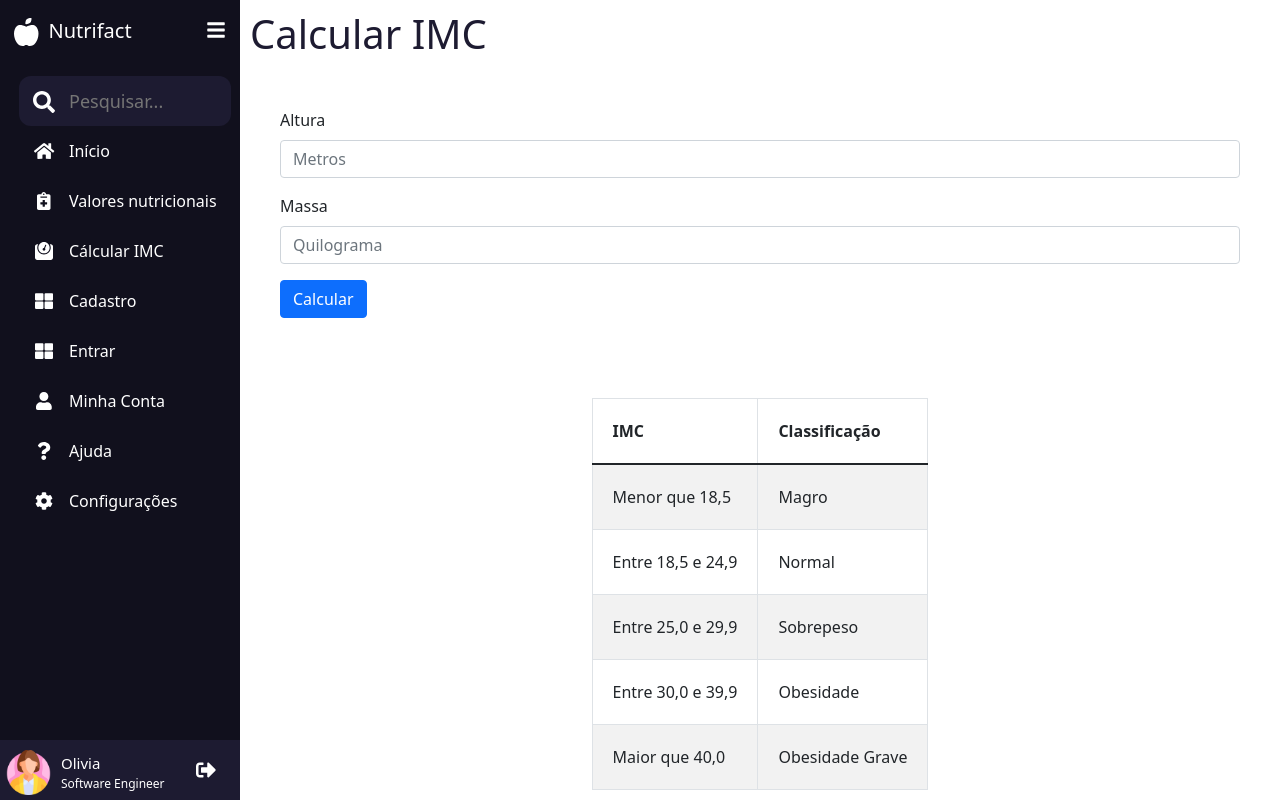
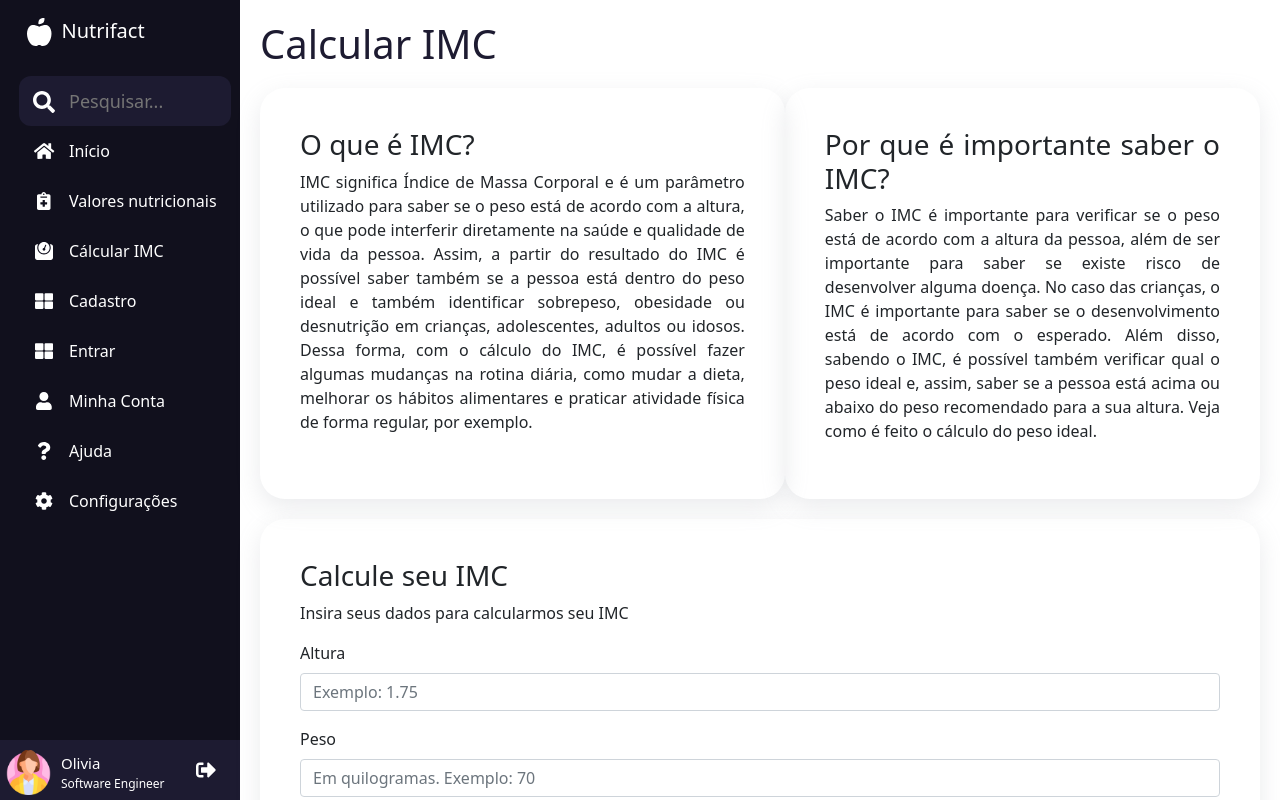
Before and after one commit to ga-felix/NutriFact, a Next.js app in the folder next-js-react-bootstrap/: page /calcularImc in a window 1280 px wide. Shown: the top 800 px of the page. Built offline with nearby package versions, Linux system fonts and the light colour scheme.

Commit message:
working version

```diff
--- a/next-js-react-bootstrap/components/sidebar/sidebar.js
+++ b/next-js-react-bootstrap/components/sidebar/sidebar.js
@@ -17,7 +17,7 @@ export default function Alimentos (props) {
               <i> <FontAwesomeIcon icon={faAppleAlt} /> </i>
               <div className={styles.logoName}> Nutrifact </div>
             </div>
-            <FontAwesomeIcon icon={faBars} id={styles.button} />
+            {/* <FontAwesomeIcon icon={faBars} id={styles.button} /> */}
           </div>
           <ul className={styles.navList}>
             <li>
--- a/next-js-react-bootstrap/components/sidebar/sidebar.module.css
+++ b/next-js-react-bootstrap/components/sidebar/sidebar.module.css
@@ -25,6 +25,7 @@
     height: 50px;
     width: 100%;
     align-items: center;
+    padding-left: 13px;
 }
 
 .logoContent .logo i {
--- a/next-js-react-bootstrap/pages/calcularImc.js
+++ b/next-js-react-bootstrap/pages/calcularImc.js
@@ -62,35 +62,54 @@ export default function CalcularImc () {
 
         <h1 id={styles.pageTitle}> Calcular IMC </h1>
 
+        <div className={styles.introducao}>
+          <div className={styles.info}>
+            <h3>O que é IMC?</h3>
+            <p>
+              IMC significa Índice de Massa Corporal e é um parâmetro utilizado para saber se o peso está de acordo com a altura, o que pode interferir diretamente na saúde e qualidade de vida da pessoa. Assim, a partir do resultado do IMC é possível saber também se a pessoa está dentro do peso ideal e também identificar sobrepeso, obesidade ou desnutrição em crianças, adolescentes, adultos ou idosos.
+              Dessa forma, com o cálculo do IMC, é possível fazer algumas mudanças na rotina diária, como mudar a dieta, melhorar os hábitos alimentares e praticar atividade física de forma regular, por exemplo.
+            </p>
+          </div>
+          <div className={styles.info}>
+            <h3>Por que é importante saber o IMC?</h3>
+            <p>
+              Saber o IMC é importante para verificar se o peso está de acordo com a altura da pessoa, além de ser importante para saber se existe risco de desenvolver alguma doença. No caso das crianças, o IMC é importante para saber se o desenvolvimento está de acordo com o esperado.
+
+              Além disso, sabendo o IMC, é possível também verificar qual o peso ideal e, assim, saber se a pessoa está acima ou abaixo do peso recomendado para a sua altura. Veja como é feito o cálculo do peso ideal.
+            </p>
+          </div>
+        </div>
+
+        <div className={styles.calcularImc}>
           <Form className={styles.formContainer}>
+            <h3>Calcule seu IMC</h3>
+            <p>Insira seus dados para calcularmos seu IMC</p>
             <Form.Group className='mb-3' controlId='formBasicEmail'>
               <Form.Label>Altura</Form.Label>
-            <Form.Control type='text' value={altura} onChange={(e) => setAltura(e.target.value)} placeholder='Metros' />
+              <Form.Control type='text' value={altura} onChange={(e) => setAltura(e.target.value)} placeholder='Exemplo: 1.75' />
             </Form.Group>
 
             <Form.Group className='mb-3' controlId='formBasicPassword'>
-            <Form.Label>Massa</Form.Label>
-            <Form.Control type='text' value={massa} onChange={(e) => setMassa(e.target.value)} placeholder='Quilograma' />
+              <Form.Label>Peso</Form.Label>
+              <Form.Control type='text' value={massa} onChange={(e) => setMassa(e.target.value)} placeholder='Em quilogramas. Exemplo: 70' />
             </Form.Group>
 
             <Button variant='primary' type='button' onClick={handlerCalculate}>
               Calcular
             </Button>
           </Form>
+        </div>
 
         {resultado && (
-          <Row>
-            <Col lg={1} md={1} sm={0} xs={0} />
-            <Col lg={10} md={10} sm={12} xs={12}>
+          <div className={styles.resultado}>
             <Alert variant={variante}>
               <Alert.Heading>Resultado</Alert.Heading>
               <hr />
               <p> Seu IMC é de <b>{resultado} kg/m².</b></p>
               {message}
             </Alert>
-            </Col>
-            <Col lg={1} md={1} sm={0} xs={0} />
-          </Row>
+          </div>
+
         )}
 
         <div className={styles.tabelaContainer}>
--- a/next-js-react-bootstrap/pages/calcularImc.module.css
+++ b/next-js-react-bootstrap/pages/calcularImc.module.css
@@ -1,6 +1,29 @@
 #pageTitle {
-    margin: 10px;
+    margin: 20px 20px 20px 20px;
     color: #1d1b31;
+}
+
+.introducao {
+    margin: 0px 20px 20px 20px;
+    display: flex;
+    justify-content: space-between;
+}
+
+.introducao .info {
+    border-radius: 25px;
+    padding: 40px;
+    box-shadow: rgba(149, 157, 165, 0.2) 0px 8px 24px;
+    max-width: 41vw;
+    text-align: justify;
+}
+
+.calcularImc {
+    /* border: solid 1px gray; */
+    border-radius: 25px;
+    margin-left: 20px;
+    margin-right: 20px;
+    margin-top: 10px;
+    box-shadow: rgba(149, 157, 165, 0.2) 0px 8px 24px;
 }
 
 .formContainer {
@@ -31,3 +54,7 @@
 .tabelaIMC th, .tabelaIMC td {
     padding: 20px !important;
 }
+
+.resultado {
+    margin: 20px 0px 20px 20px;
+}
```
Also changed, not shown: next-js-react-bootstrap/pages/cadastro.js (+3 -9 lines), next-js-react-bootstrap/pages/cadastro.module.css (+7 -0 lines), next-js-react-bootstrap/pages/entrar.js (+9 -12 lines), next-js-react-bootstrap/pages/entrar.module.css (+8 -1 lines). Lines whose indentation alone changed are shown as unchanged.
